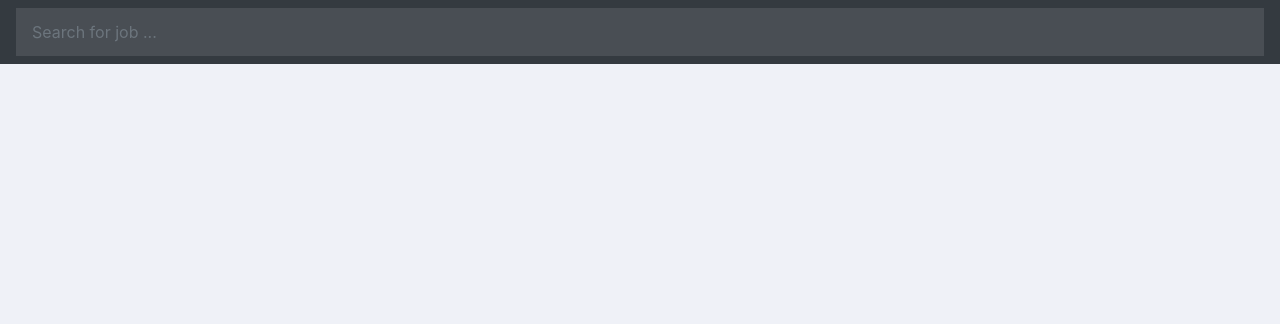
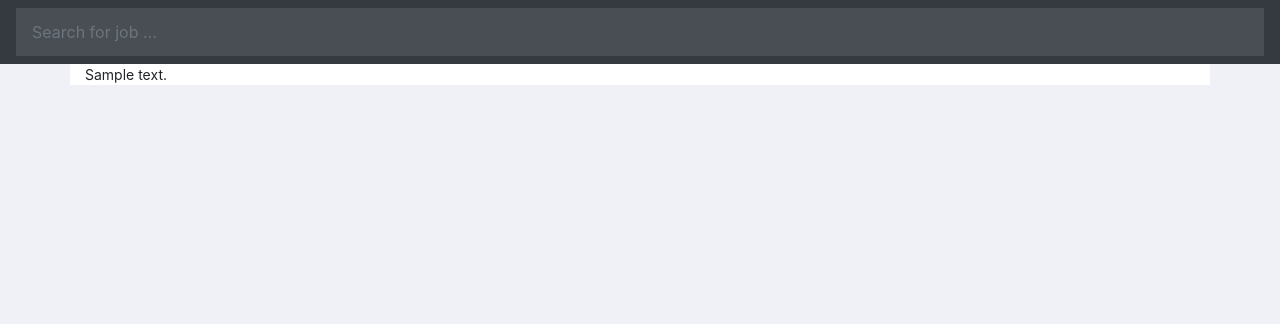
Before and after one commit to Pongpun364/Job_summary_project, a Django app: page / in a window 1280 px wide. Shown: the top 324 px of the page. Run offline with Django 3.2, Linux system fonts and the light colour scheme; tables that the repository leaves empty hold one stand-in row (values such as "Sample post"); parts of the project's set-up code (start-up, migrations or seed data) failed here and were passed over; some libraries are stand-ins or nearby versions.

Commit message:
add home page and summernote

```diff
--- a/app/my_proj/urls.py
+++ b/app/my_proj/urls.py
@@ -16,7 +16,14 @@ Including another URLconf
 from django.contrib import admin
 from django.urls import path, include
 
+from django.conf import settings
+from django.conf.urls.static import static
+
 urlpatterns = [
     path('admin/', admin.site.urls),
     path('', include('search.urls')),
+    path('summernote/', include('django_summernote.urls')),
 ]
+
+if settings.DEBUG:
+    urlpatterns += static(settings.MEDIA_URL, document_root=settings.MEDIA_ROOT)
--- a/app/requirements.txt
+++ b/app/requirements.txt
@@ -6,3 +6,4 @@ psycopg2-binary==2.9.1
 gunicorn==20.1.0
 django-htmx
 requests
+django-summernote
--- a/app/search/models.py
+++ b/app/search/models.py
@@ -15,3 +15,7 @@ class Job(models.Model):
 
     def get_absolute_url(self):
         return reverse("search:graph-result", kwargs={"word": self.job_search})
+
+
+class TextTemplate(models.Model):
+    body = models.TextField()
--- /dev/null
+++ b/app/search/templates/search/home.html
@@ -0,0 +1,13 @@
+{% extends 'search/base.html'%}
+{% load static %}
+{% block styles %}
+<link rel="stylesheet" href={% static "css/home_page.css" %}>
+{% endblock styles %}
+
+{% block content %}
+{% for post in post %}
+    <div class="container bg-white">
+        <p>{{ post.body|safe }}</p>
+    </div>
+{% endfor %}
+{% endblock content %}
--- a/app/search/templates/search/navbar.html
+++ b/app/search/templates/search/navbar.html
@@ -9,5 +9,5 @@
 </nav>
 <div class='container'>
 
-    <div id='typeahead-results'></div>
+    <div id='typeahead-results' class="my-over"></div>
 </div>
--- a/app/search/templates/search/partial/message.html
+++ b/app/search/templates/search/partial/message.html
@@ -2,7 +2,7 @@
     <div class="col-lg-12">
 
         {% for message in messages %}
-          <div class="alert alert-{{ message.tags }}">
+          <div class="alert alert-{{ message.tags }} shadow">
             {{ message | safe}}
           </div>
         {% endfor %}
--- a/app/search/templates/search/partial/not_found.html
+++ b/app/search/templates/search/partial/not_found.html
@@ -1,4 +1,4 @@
-<div class="d-flex flex-row not-found">
+<div class="d-flex flex-row not-found shadow">
     <div class="p-2">Search result for <p class="s-text">{{ request.GET.q }}</p> is not found. Do you want to make a request ?</div>
     <div class="p-2 ml-auto mt-auto">
         <button type="button" class="btn btn-primary" hx-post="/get-job/" hx-include="#search-key"
--- a/app/search/templates/search/partial/search_result.html
+++ b/app/search/templates/search/partial/search_result.html
@@ -4,7 +4,7 @@
 
 {% if obj != None %}
 <ul  class="list-group">
-  <li class="list-group-item d-flex justify-content-between align-items-center">
+  <li class="list-group-item d-flex justify-content-between align-items-center shadow">
     <a href="{{ obj.get_absolute_url}} ">{{obj}}</a>
     {% if obj.job_result %}
     <span class="badge badge-success badge-pill">Ready !</span>
--- a/app/search/views.py
+++ b/app/search/views.py
@@ -1,6 +1,6 @@
 
 from django.shortcuts import render
-from .models import Job
+from .models import Job, TextTemplate
 from .utils import parse_data
 from django.contrib import messages
 from .services import post_job_request,update_models
@@ -8,7 +8,8 @@ from .services import post_job_request,update_models
 
 
 def Home(request):
-    return render(request, 'search/base.html')
+    obj = TextTemplate.objects.all()
+    return render(request, 'search/home.html', {"post": obj})
 
 def search_snippet(request):
     snippet = "search/partial/search_result.html"
--- a/app/static/css/search.css
+++ b/app/static/css/search.css
@@ -25,6 +25,7 @@ body {
 .not-found {
   background-color: #fff;
   border-radius: 0.25rem !important;
+
 }
 
 .s-text {
@@ -32,3 +33,20 @@ body {
   font-weight: 700;
   margin-bottom: 0rem !important;
 }
+
+.my-over {
+  z-index: 199;
+  position: absolute;
+  width: 100%;
+  top: 0;
+  right: 0;
+
+}
+
+.container {
+  position: relative;
+}
+
+.shadow {
+  box-shadow: 0 4px 8px 0 rgba(0, 0, 0, 0.2), 0 6px 20px 0 rgba(0, 0, 0, 0.19);
+}
--- a/docker-compose.prod.yml
+++ b/docker-compose.prod.yml
@@ -10,6 +10,7 @@ services:
       - 8000
     volumes:
       - static_volume:/home/app/web/staticfiles
+      - media_volume:/home/app/web/mediafiles
     env_file:
       - ./.env.prod
     depends_on:
@@ -27,9 +28,11 @@ services:
       - 80:80
     volumes:
       - static_volume:/home/app/web/staticfiles
+      - media_volume:/home/app/web/mediafiles
     depends_on:
       - web
 
 volumes:
   postgres_data:
   static_volume:
+  media_volume:
```
Also changed, not shown: app/my_proj/settings.py (+8 -0 lines), app/search/admin.py (+7 -2 lines), app/mediafiles/django-summernote/2021-12-27/a7c19a14-fccf-4ca8-b681-7639ad770286.jpg (added), app/search/migrations/0003_texttemplate.py (added), app/static/css/home_page.css (added), 3 other files.
